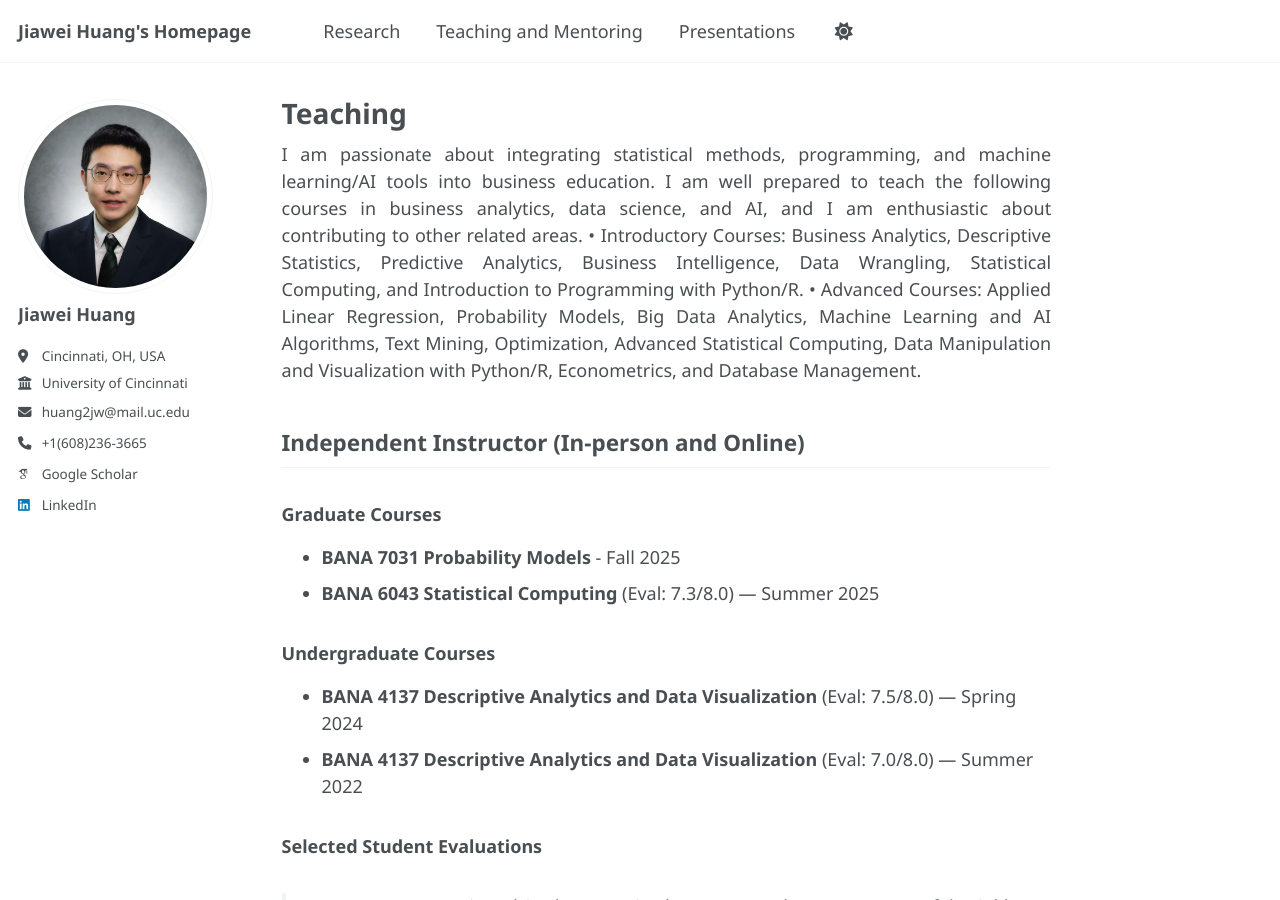
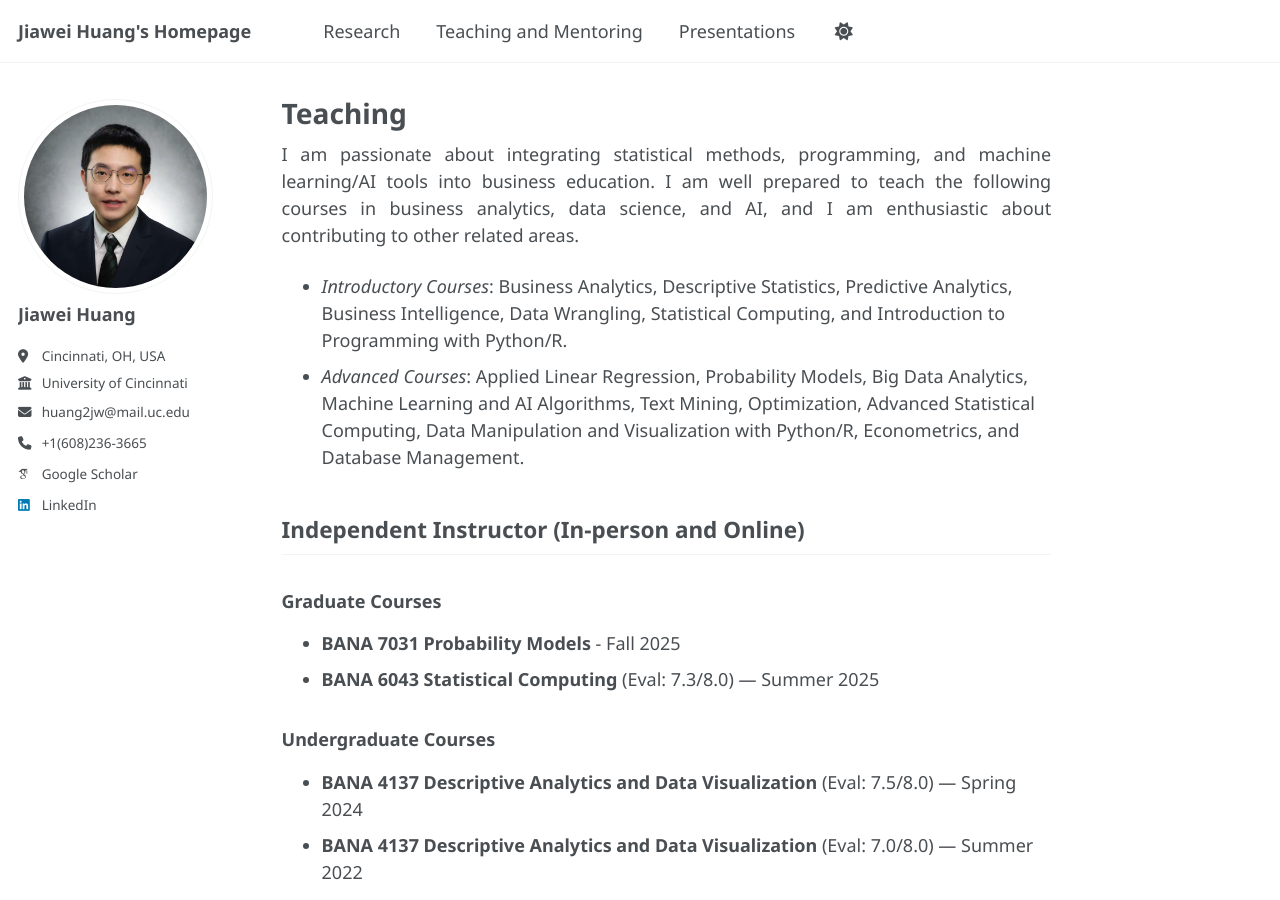
Before and after one commit to Jiawei98/Jiawei98.github.io, a Jekyll site: the page built from _pages/teaching.md, in a window 1280 px wide and 900 px high. Built offline with Jekyll 4.4.1, drawn with Linux system fonts in a browser that asks for light colours; some web fonts are replaced; a script that is not in the unit is left out.

```diff
--- a/_pages/teaching.md
+++ b/_pages/teaching.md
@@ -5,8 +5,9 @@ author_profile: true
 ---
 
 I am passionate about integrating statistical methods, programming, and machine learning/AI tools into business education. I am well prepared to teach the following courses in business analytics, data science, and AI, and I am enthusiastic about contributing to other related areas.
-•	Introductory Courses: Business Analytics, Descriptive Statistics, Predictive Analytics, Business Intelligence, Data Wrangling, Statistical Computing, and Introduction to Programming with Python/R.
-•	Advanced Courses: Applied Linear Regression, Probability Models, Big Data Analytics, Machine Learning and AI Algorithms, Text Mining, Optimization, Advanced Statistical Computing, Data Manipulation and Visualization with Python/R, Econometrics, and Database Management.
+
+-	*Introductory Courses*: Business Analytics, Descriptive Statistics, Predictive Analytics, Business Intelligence, Data Wrangling, Statistical Computing, and Introduction to Programming with Python/R.
+-	*Advanced Courses*: Applied Linear Regression, Probability Models, Big Data Analytics, Machine Learning and AI Algorithms, Text Mining, Optimization, Advanced Statistical Computing, Data Manipulation and Visualization with Python/R, Econometrics, and Database Management.
 
 
 ## Independent Instructor (In-person and Online)
```
